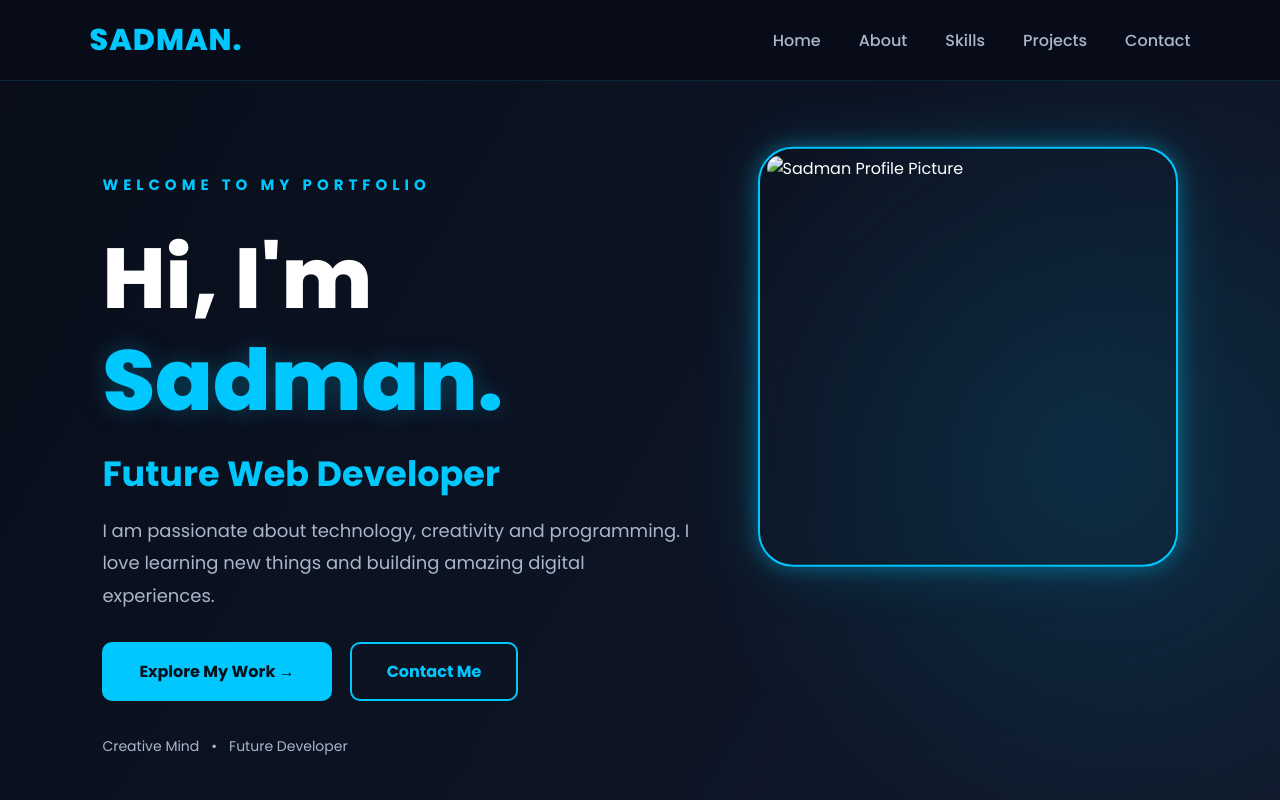
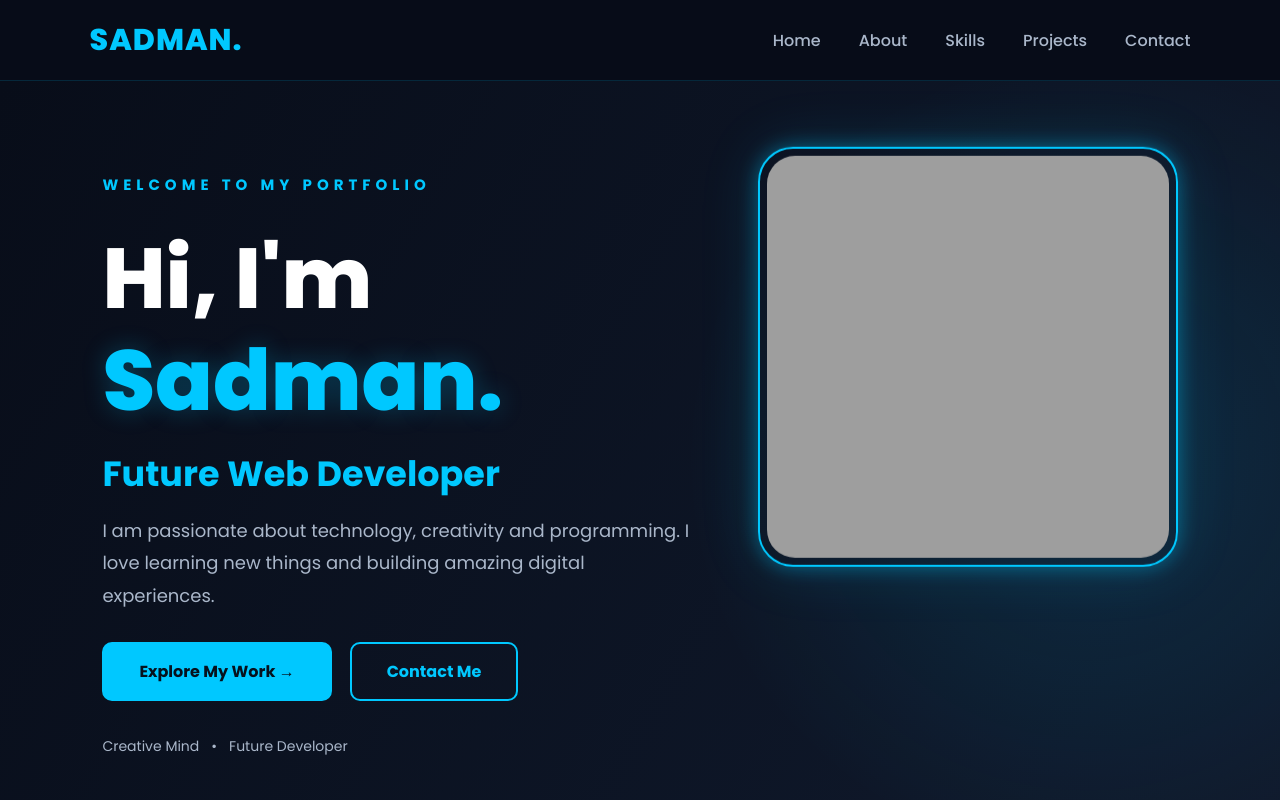
Before and after one commit to braxo-6sy/sadman-portfolio-pro, a plain HTML site: page index.html in a window 1280 px wide. Shown: the top 800 px of the page. Drawn offline with Linux system fonts and the light colour scheme; the site is published under a folder, as on GitHub Pages, so addresses that start at the root find nothing.

Commit message:
Update index.html

```diff
--- a/index.html
+++ b/index.html
@@ -70,8 +70,8 @@
 
         <div class="hero-image">
             <div class="image-glow">
-                <img src="/profile.png"
-                     alt="Sadman Profile Picture">
+                <img src="profile.png"
+     alt="Sadman Profile Picture">
             </div>
         </div>
 
```
